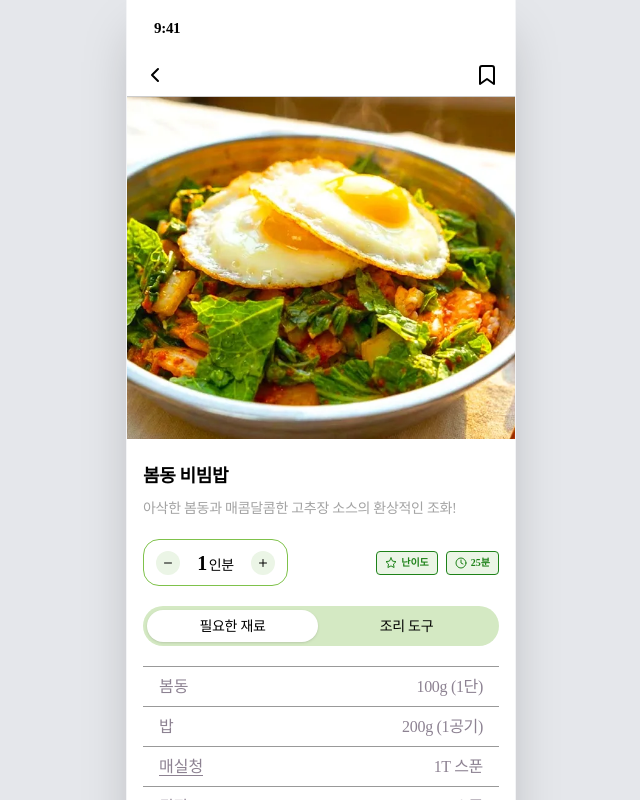
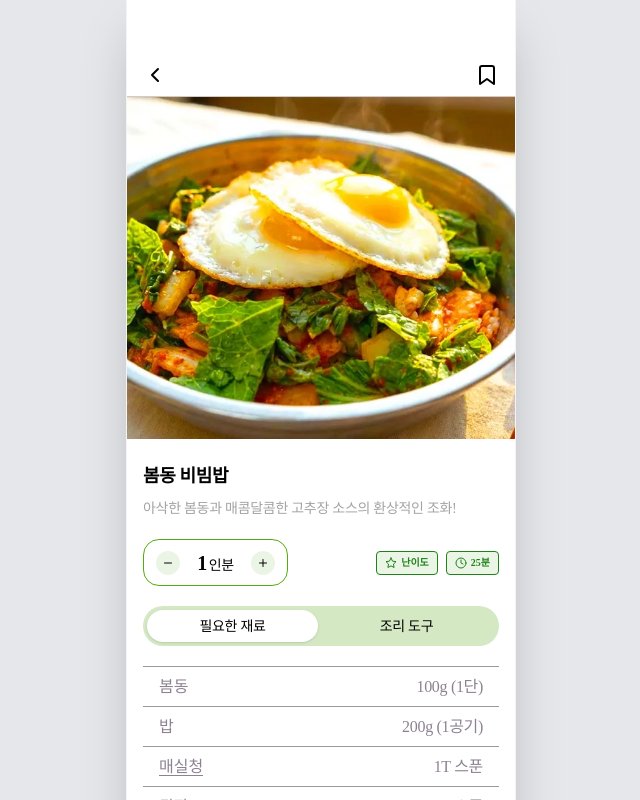
Before and after one commit to tjdud9329/Ideaton, a React (Vite) app: page /recipe/1 in a window 1280 px wide. Shown: the top 800 px of the page, without its empty margins (319-959 px from the left). Built offline with nearby package versions, Linux system fonts and the light colour scheme; a web font is replaced by a local one.

Commit message:
[Mod]시간 제거

```diff
--- a/src/pages/Qhaehdqlqlaqkq.jsx
+++ b/src/pages/Qhaehdqlqlaqkq.jsx
@@ -18,11 +18,10 @@ const Qhaehdqlqlaqkq = () => {
   const [servings, setServings] = useState(1);
 
   return (
-    // 전체 컨테이너에 max-w-[390px]와 mx-auto를 주어 중앙 정렬을 유지합니다.
+    // 전체 컨테이너에 max-w-[390px]와 mx-auto를 주어 모바일 중앙 정렬을 유지합니다.
     <div className="flex flex-col min-h-screen bg-white relative overflow-x-hidden font-['Pretendard'] max-w-[390px] mx-auto border-x border-gray-100">
-      {/* 1. Status Bar (53px) */}
+      {/* 1. Status Bar (53px) - [수정] 지시사항에 따라 9:41 요소를 삭제하여 공백 처리 */}
       <div className="h-[53px] w-full pt-[18px] pr-[26px] pb-[14px] pl-[27px] flex justify-between items-end">
-        <span className="text-[15px] font-bold tracking-[-0.02em]">9:41</span>
         <div className="flex gap-1"></div>
       </div>
 
@@ -61,7 +60,7 @@ const Qhaehdqlqlaqkq = () => {
 
           {/* 5. 인분 조절 및 태그 */}
           <div className="flex justify-between items-center mb-[20px]">
-            <div className="w-[145px] h-[47px] flex items-center justify-between border border-[#7FC24B] rounded-[16px] px-[12px] py-[4px]">
+            <div className="w-[145px] h-[47px] flex items-center justify-between border border-[#52AC0D] rounded-[16px] px-[12px] py-[4px]">
               <button
                 onClick={() => setServings((prev) => (prev > 1 ? prev - 1 : 1))}
                 className="w-[24px] h-[24px] flex items-center justify-center bg-[#EBF5E6] rounded-full active:opacity-70 transition-opacity"
@@ -99,7 +98,6 @@ const Qhaehdqlqlaqkq = () => {
             <button className="w-[171px] h-[32px] bg-white rounded-[100px] shadow-sm font-medium text-[14px] text-black tracking-[-0.02em]">
               필요한 재료
             </button>
-            {/* [정정] 피그마 인스펙터 가이드에 따라 글자 색상을 검정색(#000000)으로 완벽하게 수정 */}
             <button className="flex-1 text-[#000000] text-[14px] font-medium tracking-[-0.02em]">
               조리 도구
             </button>
@@ -157,6 +155,7 @@ const Qhaehdqlqlaqkq = () => {
         </button>
       </div>
 
+      {/* 9. Home Indicator 영역 */}
       <div className="absolute bottom-0 w-full h-[30px] bg-white flex justify-center items-center">
         <div className="w-[134px] h-[5px] bg-black rounded-full"></div>
       </div>
```
